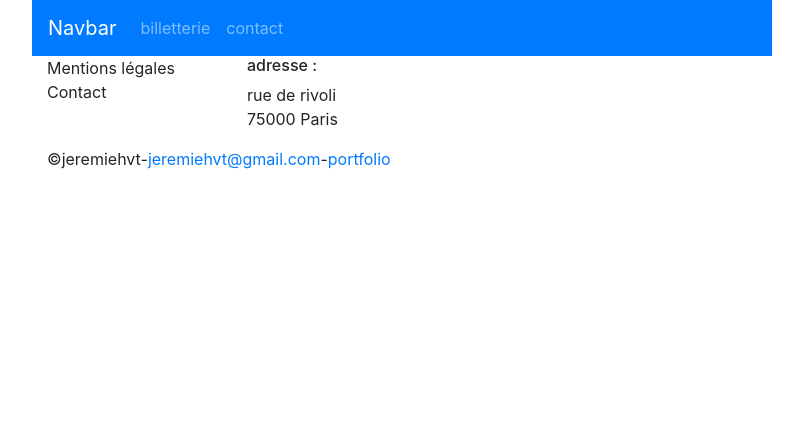
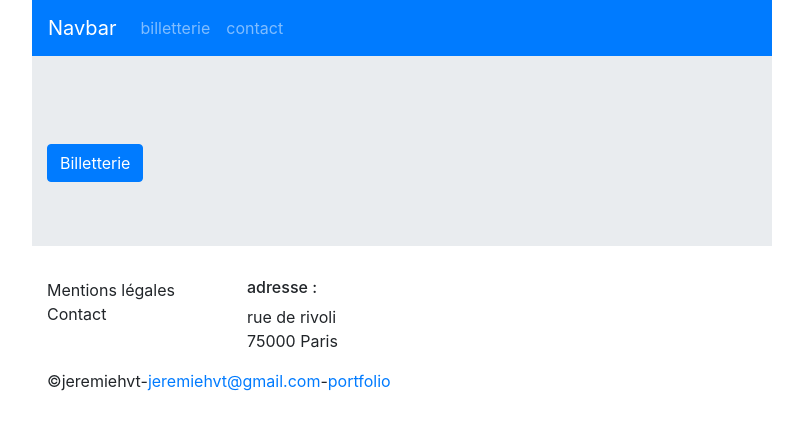
Before and after one commit to jeremiehvt/ticketing, a Symfony app: template templates/layout.html.twig in a window 1280 px wide. Shown: the top 430 px of the page, without its empty margins (238-1041 px from the left). Run offline with Twig, Linux system fonts and the light colour scheme; the template is opened without the code that fills it, so the values that code supplies are empty; some libraries are stand-ins or nearby versions.

Commit message:
add new folder to public and modify layout with header and navbar

```diff
--- a/templates/layout.html.twig
+++ b/templates/layout.html.twig
@@ -12,7 +12,17 @@
 		</div>
 	</nav>
 
-    {% block header %}{% endblock %}
+
+    {% block header %}
+    	<div class="jumbotron jumbotron-fluid">
+
+    		<div class="col-12 pt-4">
+    		    <a class="btn btn-primary btn-md" href="{{ path('tickets') }}" role="button">Billetterie</a>
+    		</div>
+
+    	</div>
+    {% endblock %}
+
     {% block core %}{% endblock %}
 
     <footer class="container-fluid">
```
